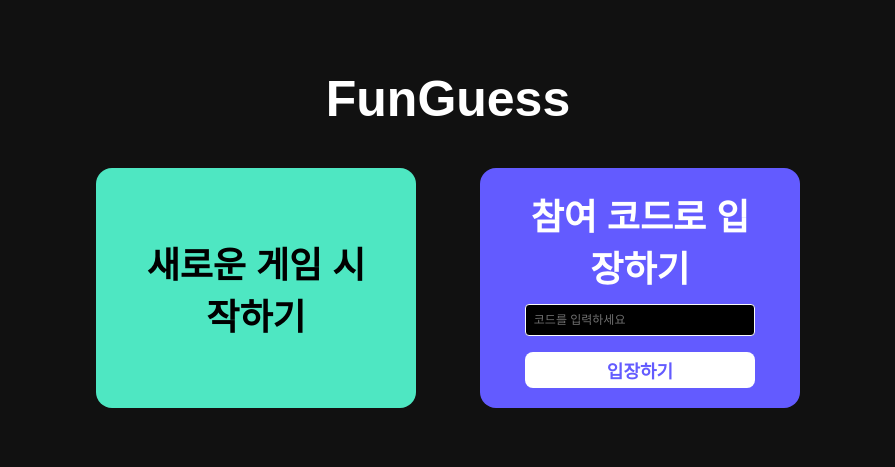
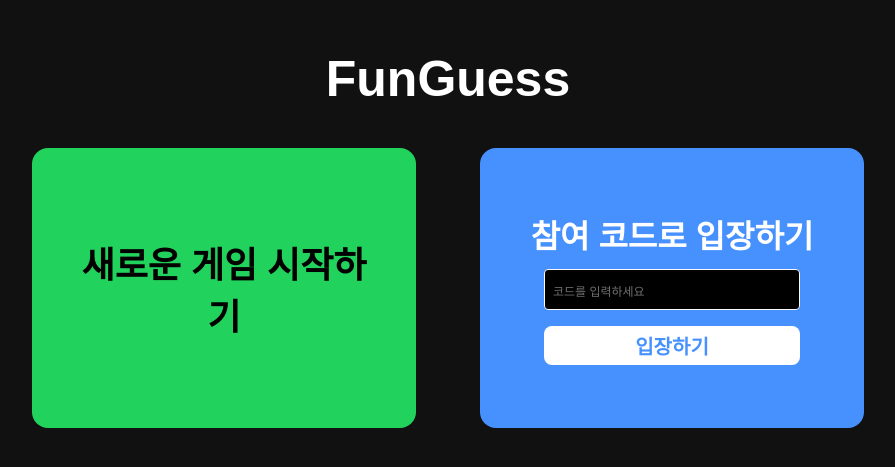
Before and after one commit to madcamp-snowfungus/funguess, a Next.js app: page /game in a window 1280 px wide. Shown: the part 161-628 px from the top of the page, without its empty margins (192-1087 px from the left). Built offline with nearby package versions, Linux system fonts and the light colour scheme; no server answers; sample sign-in values are in the browser's storage; a web font is replaced by a local one.

Commit message:
design: 게임 생성/입장 페이지 UI 노트북에 맞게 수정

```diff
--- a/src/app/game/page.tsx
+++ b/src/app/game/page.tsx
@@ -258,28 +258,28 @@ const ButtonWrapper = styled.div`
   display: flex;
   gap: 5vw;
 `
-
+//#4ee7c2;
 const CreateButton = styled.button`
-  background-color: #4ee7c2;
-  width: 25vw;
-  height: 30vh;
+  background-color: #21D35D;
+  width: 30vw;
+  height: 35vh;
   padding: 40px;
   font-size: 36px;
-  font-weight: 600;
+  font-weight: 700;
   color: black;
   border-radius: 16px;
   cursor: pointer;
   border: none;
 
   &:hover {
-    background-color: #3cc3a5;
+    background-color:rgb(23, 202, 83);
   }
 `
-
+//#635bff;
 const JoinBox = styled.div`
-  background-color: #635bff;
-  width: 25vw;
-  height: 30vh;
+  background-color: #4791FE;
+  width: 30vw;
+  height: 35vh;
   padding: 3vw;
   border-radius: 16px;
   display: flex;
@@ -291,18 +291,18 @@ const JoinBox = styled.div`
 
 const JoinText = styled.span`
   margin-bottom: 12px;
-  font-size: 36px;
+  font-size: 32px;
   font-weight: 600;
 `
 
 const Input = styled.input`
-  width: 18vw;
+  width: 20vw;
   padding: 1vh;
   border: 1px solid #FAFAFA;
   border-radius: 4px;
   background-color: #000;
   color: #fff;
-  font-size: 12px;
+  font-size: 20px;
   display: flex;
   justify-content: center;
   align-items: center;
@@ -315,12 +315,12 @@ const Input = styled.input`
 
 const JoinButton = styled.button`
   margin-top: 16px;
-  width: 18vw;
+  width: 20vw;
   padding: 5px 0;
   background-color: #ffffff;
-  color: #635bff;
+  color: #4791FE;
   font-weight: bold;
-  font-size: 18px;
+  font-size: 20px;
   border-radius: 8px;
   border: none;
   cursor: pointer;
```
Also changed, not shown: 1 other file (tests, documents, lock files or other folders).
